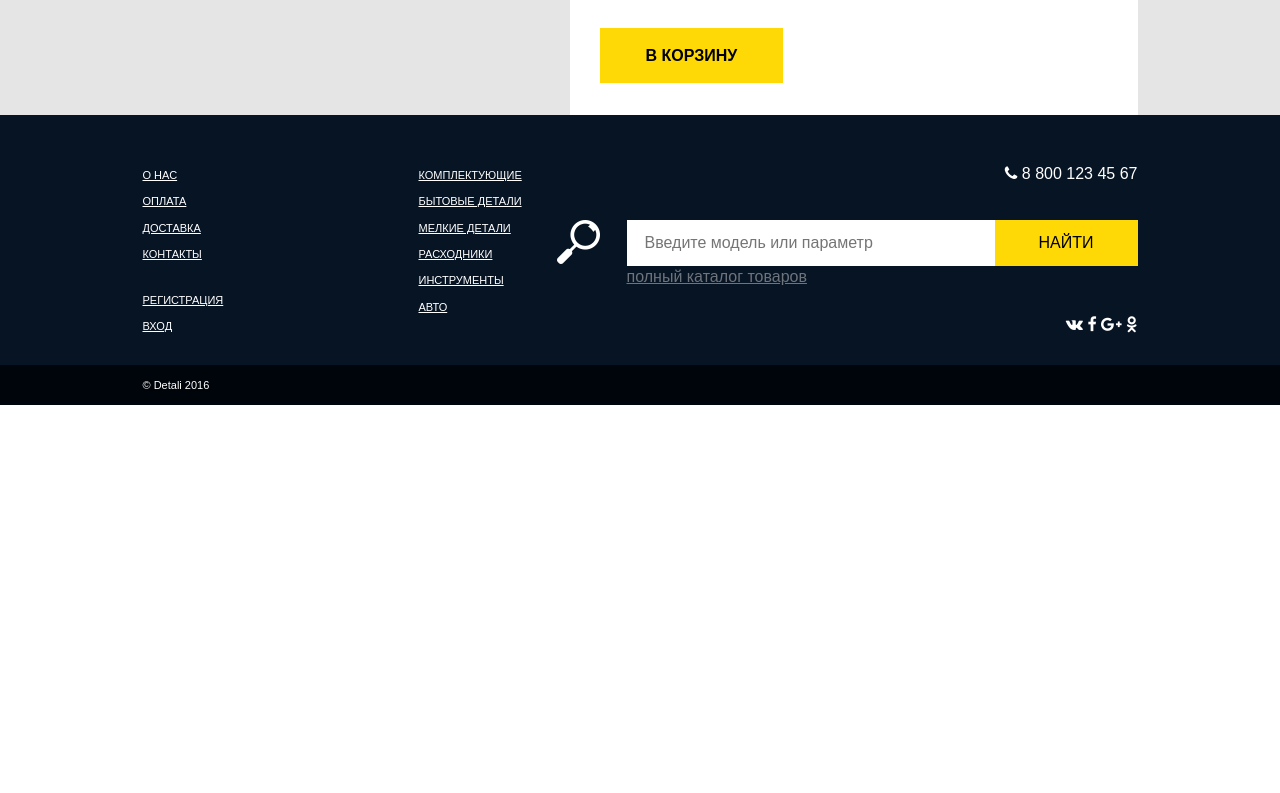
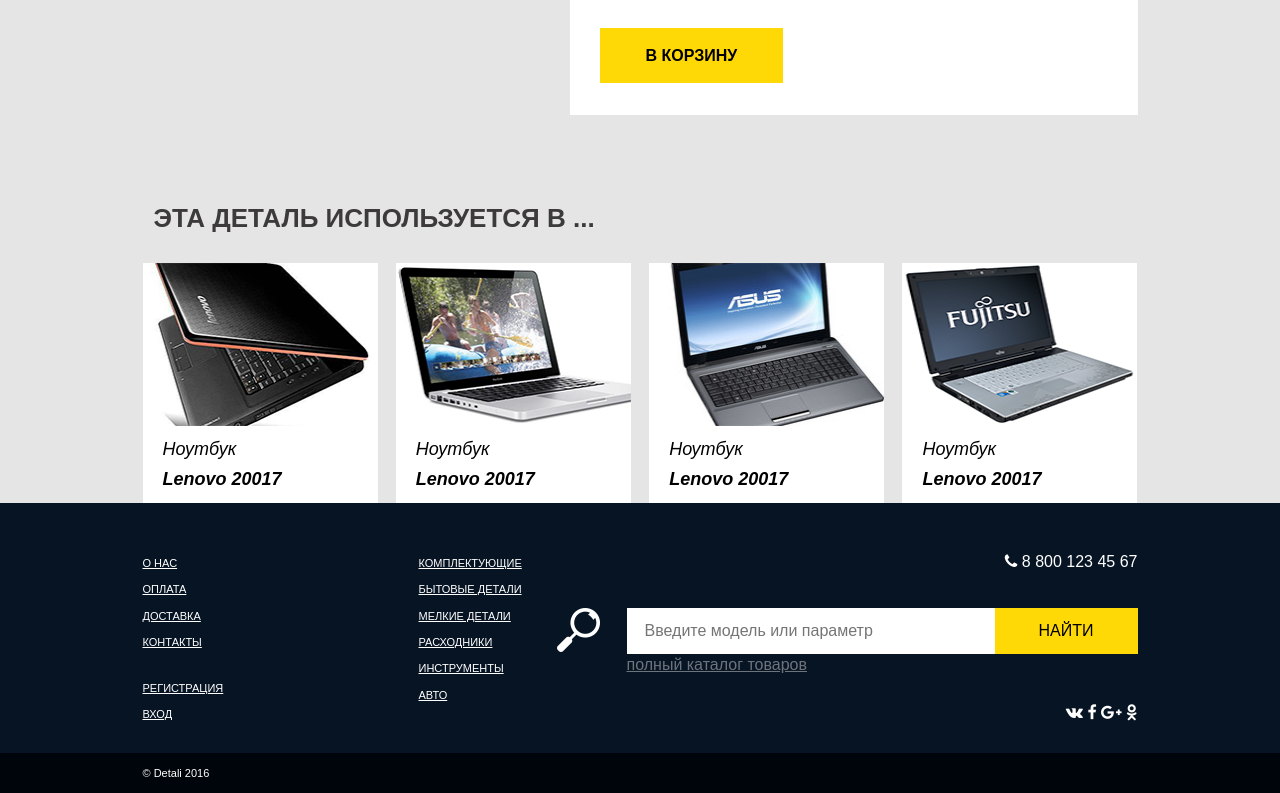
Before and after one commit to Ivan26ru/thlb1, a plain HTML site: page detali.html in a window 1280 px wide. Shown: the part 1130-1923 px from the top of the page. Before the commit the page ends 1535 px from the top, so only its background shows below. Drawn offline with nearby package versions, Linux system fonts and the light colour scheme.

Commit message:
сделана строка эта деталь используется в

```diff
--- a/css/style.css
+++ b/css/style.css
@@ -689,3 +689,62 @@ background-color: #717a85;
   text-transform:uppercase;
   font-weight:900;
 }
+
+/*эта деталь используется в*/
+.use-detal{
+clear: both;
+margin-top: 88px;
+}
+
+/*заголовок*/
+.use-detal-title{
+  margin-left: 11px;
+  font-size: 26px;
+  color: rgb(60, 58, 59);
+  line-height: 1.154;
+  text-align: left;
+  text-transform: uppercase;
+  font-weight: 800;
+}
+
+/*контейнер для устройств*/
+.use-detal-container-div-img{
+  margin-top: 30px;
+  display:flex;
+  justify-content:space-between;
+}
+
+.use-block{
+  width: 235px;
+  height: 240px;
+  background-color: #fff;
+}
+
+.use-img{
+  width: inherit;
+  height: 163px;
+}
+
+.use-img img{
+  width: 100%;
+  height: 100%;
+}
+
+.use-block p{
+  margin-left: 20px;
+  font-size: 18px;
+  color: rgb(0, 0, 0);
+  font-style: italic;
+  line-height: 1.333;
+  text-align: left;
+  margin-bottom: 0;
+}
+
+.use-type{
+  margin-top: 12px;
+}
+
+.use-name{
+  margin-top: 6px;
+  font-weight: 800;
+}
--- a/detali.html
+++ b/detali.html
@@ -123,9 +123,6 @@
                 <a class="poloska-nav-prev" href="#"><span>обратно</span></a>
             </div>
             <div class="container-detali clearfix">
-
-
-
             <!-- Основнео содержимое -->
                 <!-- левый блок -->
                 <div class="container-img-all">
@@ -358,6 +355,44 @@
                 </div>
                 <!-- конец правого блока -->
             </div>
+            <!-- эта деталь использоуется в -->
+            <div class="use-detal">
+                <p class="use-detal-title">Эта деталь используется в ...</p>
+                <!-- строка с устройствами -->
+                <div class="use-detal-container-div-img">
+                    <div class="use-block">
+                        <!-- блок с картинкой и описанием -->
+                        <div class="use-img"><img src="img/use/d1.png"></div>
+                        <p class="use-type">Ноутбук</p>
+                        <p class="use-name">Lenovo 20017</p>
+                    </div>
+
+                    <!-- блок с устройством -->
+                    <div class="use-block">
+                        <!-- блок с картинкой и описанием -->
+                        <div class="use-img"><img src="img/use/d2.png"></div>
+                        <p class="use-type">Ноутбук</p>
+                        <p class="use-name">Lenovo 20017</p>
+                    </div>
+
+                    <!-- блок с устройством -->
+                    <div class="use-block">
+                        <!-- блок с картинкой и описанием -->
+                        <div class="use-img"><img src="img/use/d3.png"></div>
+                        <p class="use-type">Ноутбук</p>
+                        <p class="use-name">Lenovo 20017</p>
+                    </div>
+
+                    <!-- блок с устройством -->
+                    <div class="use-block">
+                        <!-- блок с картинкой и описанием -->
+                        <div class="use-img"><img src="img/use/d4.png"></div>
+                        <p class="use-type">Ноутбук</p>
+                        <p class="use-name">Lenovo 20017</p>
+                    </div>
+                </div>
+
+            </div>
 
 
 
```
Also changed, not shown: img/use/d1.png (added), img/use/d2.png (added), img/use/d3.png (added), img/use/d4.png (added).
